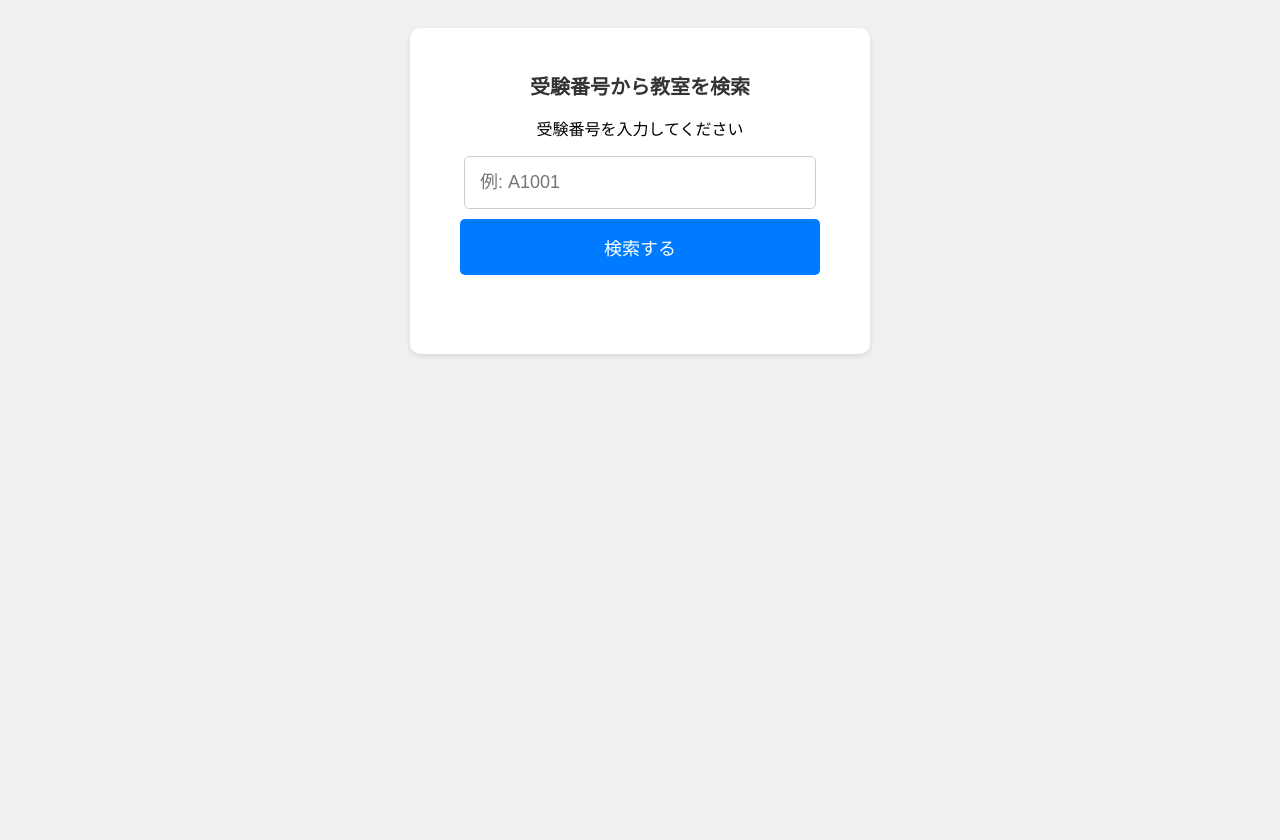
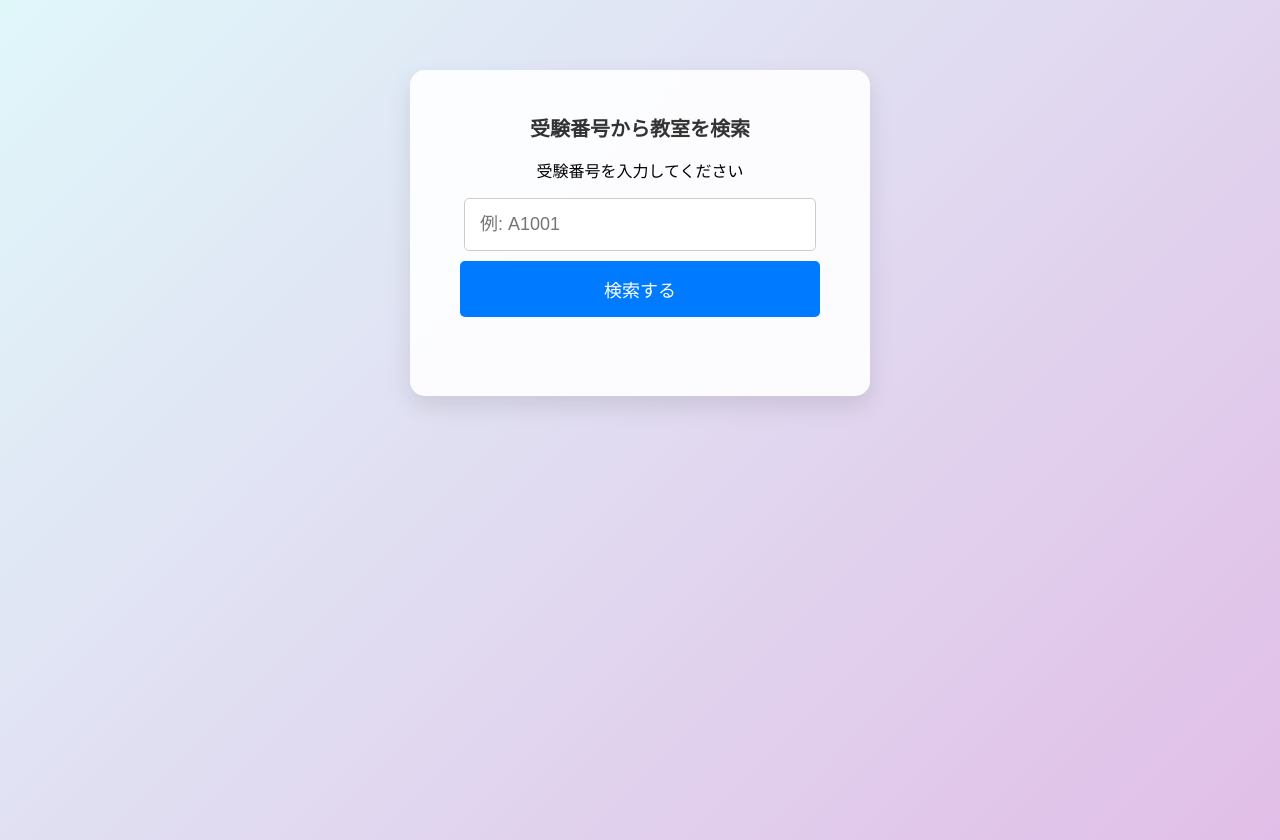
Before and after one commit to yagi-blue-1030/room-search-20251220-a, a plain HTML site: page index.html in a window 1280 px wide. Before the commit the page ends 800 px from the top, so only its background shows below. Drawn offline with Linux system fonts and the light colour scheme.

Commit message:
Add files via upload

```diff
--- a/index.html
+++ b/index.html
@@ -6,9 +6,33 @@
     <title>教室検索システム</title>
     <style>
         /* ここはデザインの設定です */
-        body { font-family: sans-serif; text-align: center; padding: 20px; background-color: #f0f0f0; }
-        .container { max-width: 400px; margin: 0 auto; background: white; padding: 30px; border-radius: 10px; box-shadow: 0 2px 5px rgba(0,0,0,0.1); }
-        h1 { font-size: 20px; color: #333; }
+/* デザインの設定 */
+body {
+    font-family: sans-serif;
+    text-align: center;
+    padding: 20px;
+    /* ▼▼▼ 背景色の変更ここから ▼▼▼ */
+    /* Gemini風の淡い青紫〜ピンクのグラデーション */
+    background: linear-gradient(135deg, #e0f7fa 0%, #e1bee7 100%);
+    /* 画面の高さが足りなくても背景が切れないようにする設定 */
+    min-height: 100vh;
+    margin: 0;
+    /* ▼▼▼ ここまで ▼▼▼ */
+}
+
+.container {
+    max-width: 400px;
+    margin: 50px auto 0; /* 上に少し隙間を空ける */
+    /* ▼▼▼ 検索ボックスのデザイン変更 ▼▼▼ */
+    /* 背景を少し透けさせる（白の透明度90%） */
+    background: rgba(255, 255, 255, 0.9);
+    /* すりガラスのようなぼかし効果（対応ブラウザのみ） */
+    backdrop-filter: blur(10px);
+    padding: 30px;
+    border-radius: 15px; /* 角を少し丸く */
+    box-shadow: 0 10px 25px rgba(0,0,0,0.1); /* 影を柔らかく広げる */
+    /* ▼▼▼ ここまで ▼▼▼ */
+}        h1 { font-size: 20px; color: #333; }
         input { width: 80%; padding: 15px; font-size: 18px; border: 1px solid #ccc; border-radius: 5px; margin-bottom: 10px; }
         button { width: 90%; padding: 15px; font-size: 18px; background-color: #007BFF; color: white; border: none; border-radius: 5px; cursor: pointer; }
         button:hover { opacity: 0.8; }
```
